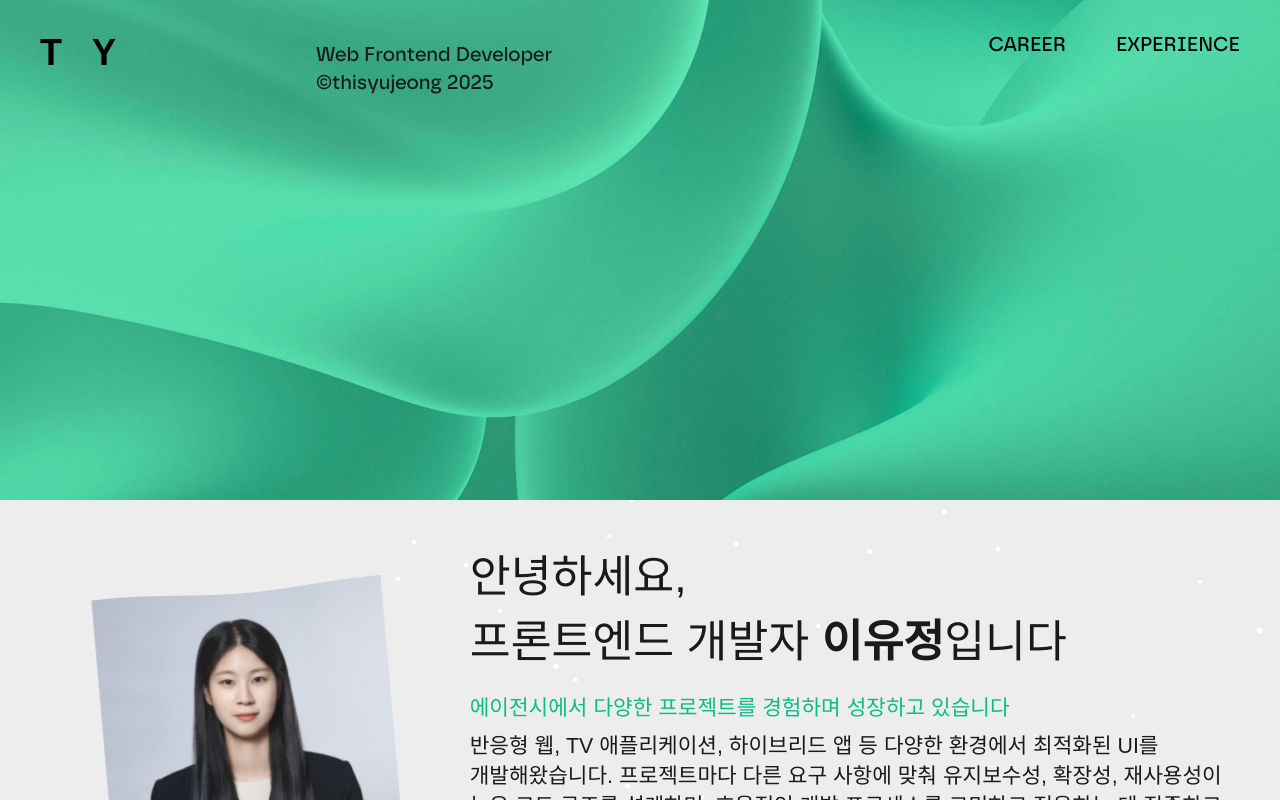
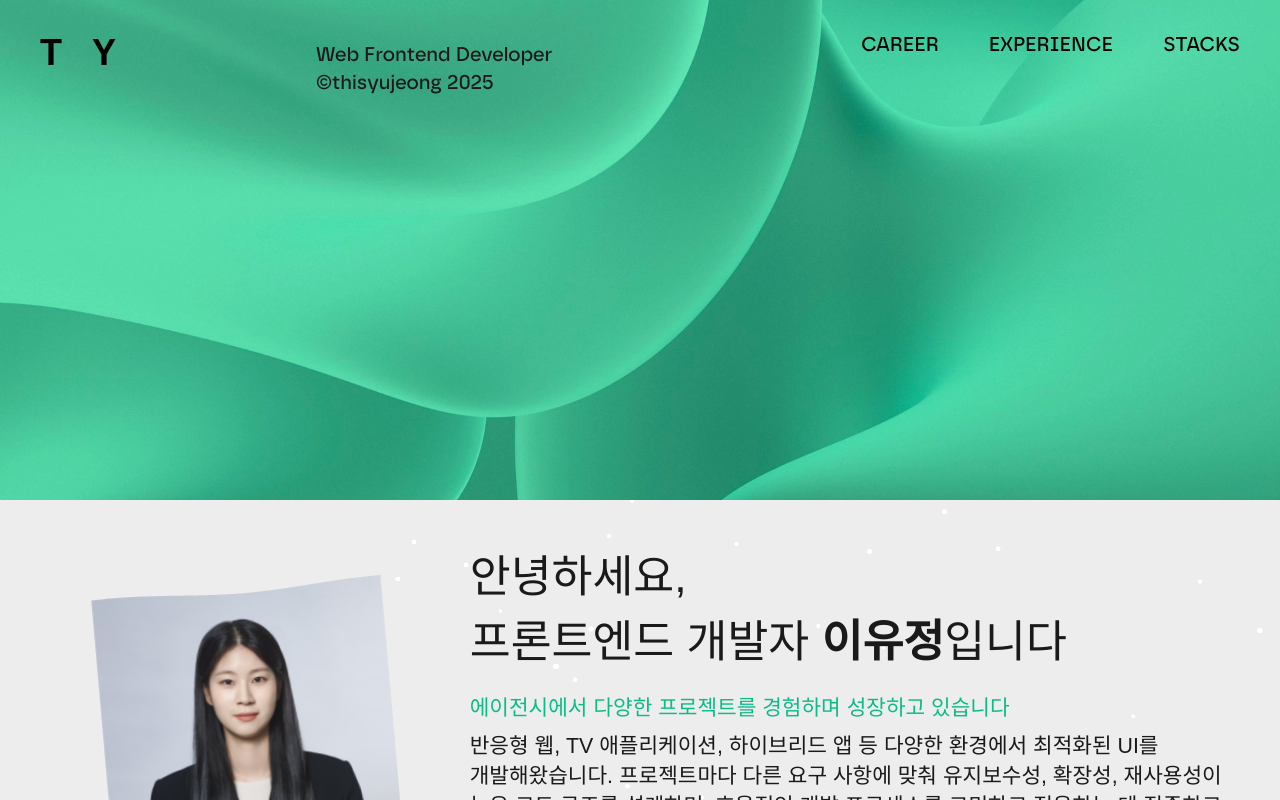
Before and after one commit to thisyujeong/thisyujeong.com, a Next.js app: page / in a window 1280 px wide. Shown: the top 800 px of the page. Built offline with nearby package versions, Linux system fonts and the light colour scheme; a web font is replaced by a local one.

Commit message:
feat: Header Stacks 메뉴 추가

```diff
--- a/src/app/page.module.scss
+++ b/src/app/page.module.scss
@@ -131,7 +131,7 @@
 
 @include mobile {
   .splash {
-    height: 300px;
+    height: 200px;
   }
 
   .section {
--- a/src/app/page.tsx
+++ b/src/app/page.tsx
@@ -56,7 +56,7 @@ export default async function Home() {
             <ExperienceList data={postList} />
           </section> */}
           <RollingBanner />
-          <section className={cx('section')}>
+          <section id="stacks" className={cx('section')}>
             <Title>Stacks</Title>
             <StackList />
           </section>
--- a/src/components/common/Header/Header.module.scss
+++ b/src/components/common/Header/Header.module.scss
@@ -95,4 +95,16 @@
   .header {
     padding: 8px 24px;
   }
+  .menu-bar {
+    &_item {
+      a {
+        font-size: 16px;
+        font-family: var(--font-safiro);
+        text-transform: uppercase;
+      }
+      & + & {
+        margin-left: 20px;
+      }
+    }
+  }
 }
--- a/src/components/common/Header/Header.tsx
+++ b/src/components/common/Header/Header.tsx
@@ -42,6 +42,11 @@ const Header = () => {
                 <Link href="#experience">Experience</Link>
               </FadeContainer>
             </li>
+            <li className={cx('menu-bar_item')}>
+              <FadeContainer delay={0.3} offsetY={10}>
+                <Link href="#stacks">Stacks</Link>
+              </FadeContainer>
+            </li>
           </ul>
         </div>
       </div>
```
